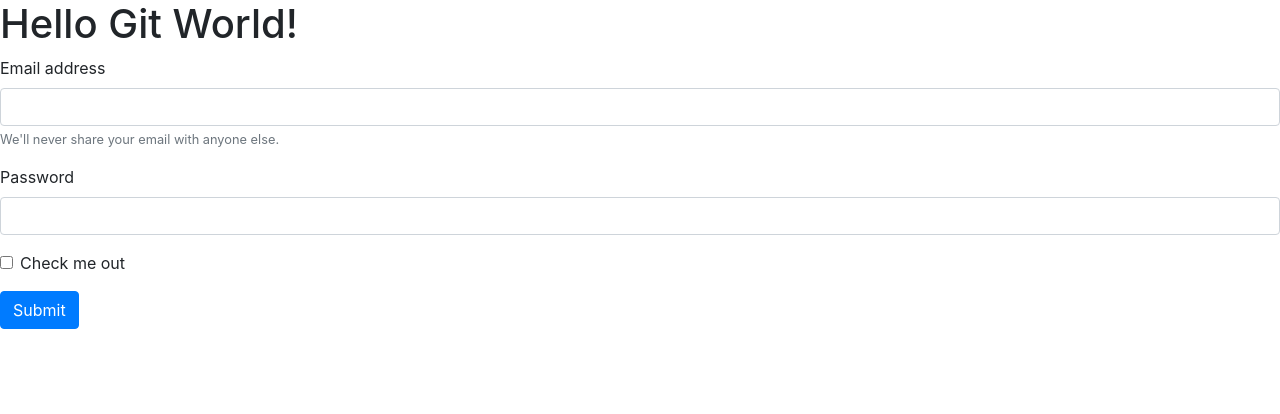
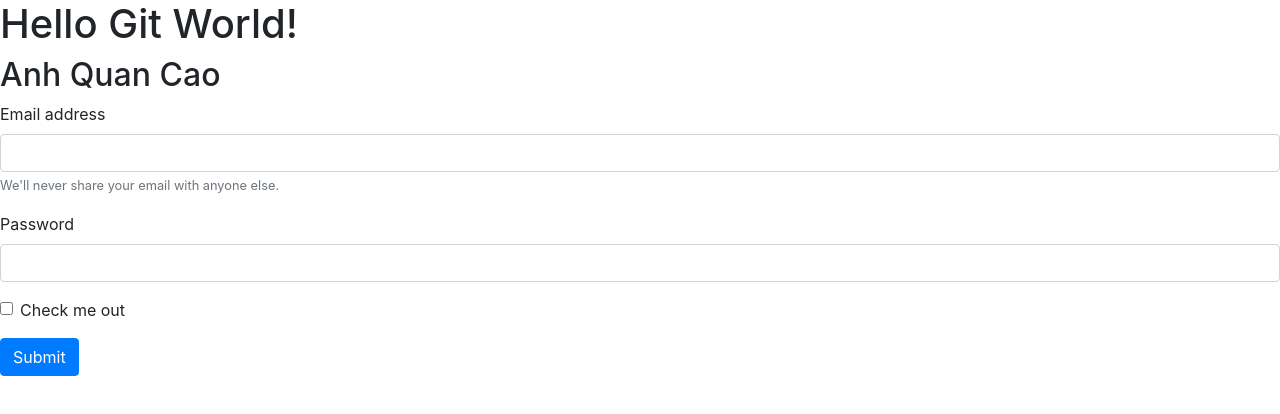
Before and after one commit to caoanhquan-qn/GitGitHubMasterClass, a plain HTML site: page index.html in a window 1280 px wide. Drawn offline with nearby package versions, Linux system fonts and the light colour scheme.

Commit message:
add author

```diff
--- a/index.html
+++ b/index.html
@@ -11,6 +11,7 @@
 <body>
 
 <h1>Hello Git World!</h1>
+<h2>Anh Quan Cao</h2>
 <form>
     <div class="form-group">
         <label for="exampleInputEmail1">Email address</label>
```
